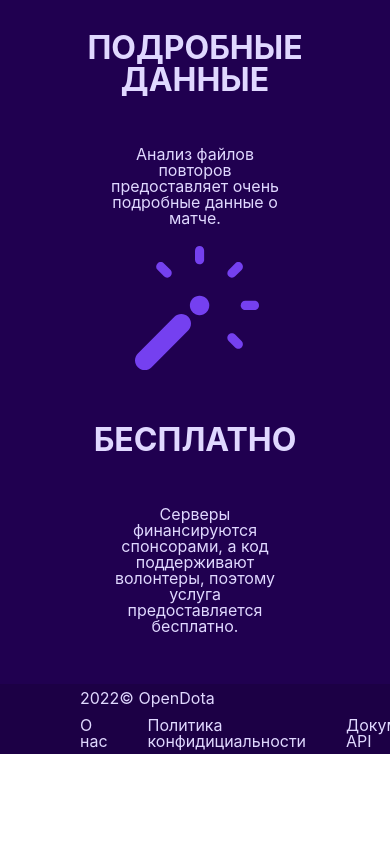
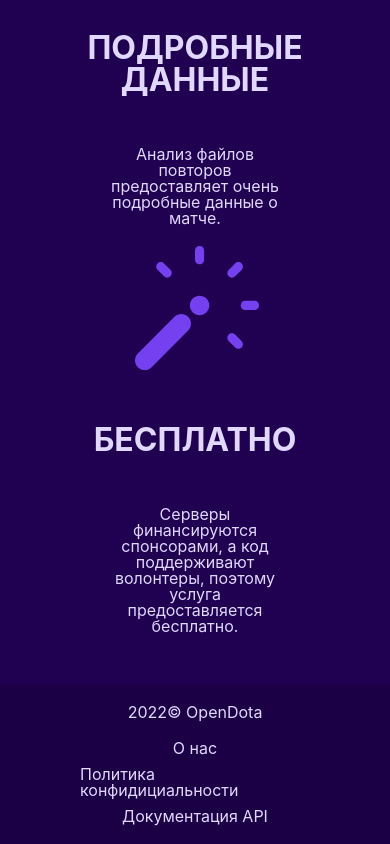
Before and after one commit to sssalias/grade, a React (Vite) app: page / in a window 390 px wide. Shown: the part 1012-1856 px from the top of the page. Before the commit the page ends 1766 px from the top, so only its background shows below. Built offline with nearby package versions, Linux system fonts and the light colour scheme.

Commit message:
fixed footer

```diff
--- a/src/components/organisms/footer/style.module.scss
+++ b/src/components/organisms/footer/style.module.scss
@@ -8,13 +8,31 @@
   display: flex;
   justify-content: space-between;
   align-items: center;
-  flex-wrap: wrap;
+  // flex-wrap: wrap;
 }
 .navigation {
   display: flex;
   // flex-wrap: wrapcr
   gap: 40px;
+
 }
 .navigation__item {
   cursor: pointer;
 }
+
+@media screen and (max-width: 480px) {
+  .container {
+    height: max-content;
+  }
+  .wrapper {
+    margin-top: 20px;
+    flex-direction: column;
+    align-items: center;
+  }
+  .navigation {
+    margin: 20px 0;
+    flex-direction: column;
+    align-items: center;
+    gap: 10px;
+  }
+}
```
